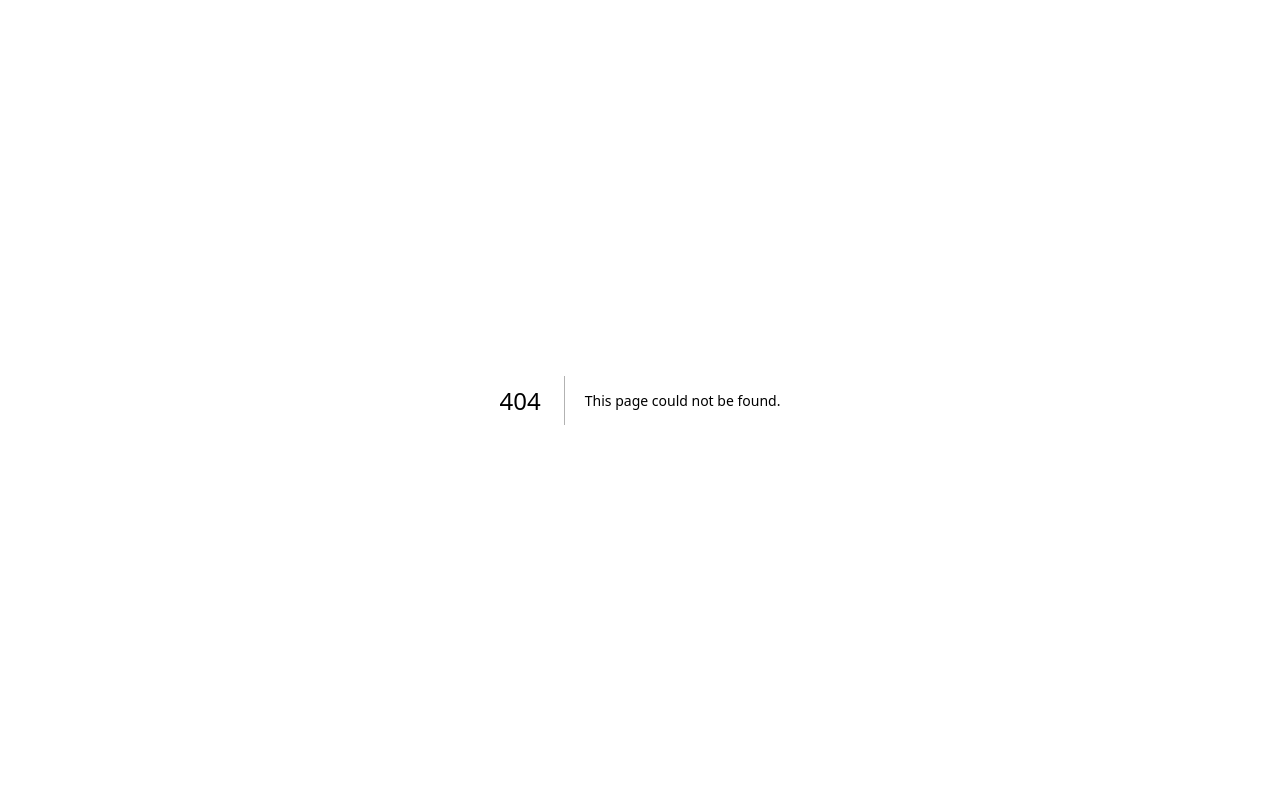
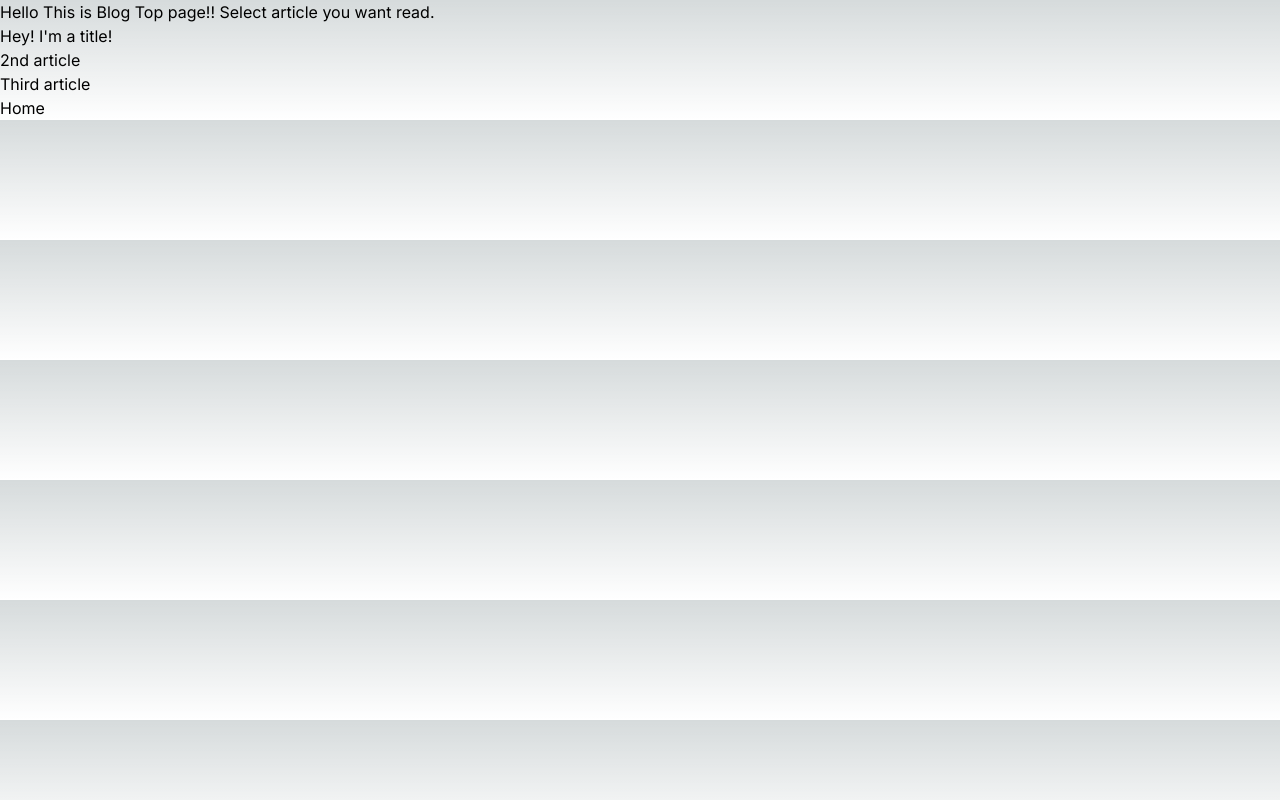
Before and after one commit to coppepam/app_router_tutorial, a Next.js app: page /blog in a window 1280 px wide. Before the commit this address had no page. Built offline with nearby package versions, Linux system fonts and the light colour scheme; data requests are answered from the project's data file.

Commit message:
Added blog as test of dynamic-route

```diff
--- /dev/null
+++ b/src/app/blog/[id]/page.tsx
@@ -0,0 +1,35 @@
+import Link from "next/link";
+import { type Article, ARTICLE_ENDPOINT } from "../components/articles";
+
+export async function generateStaticParams() {
+  const articles = await fetch(ARTICLE_ENDPOINT).then((res) => res.json());
+
+  return articles.map(({ id }: Article) => ({
+    id,
+  }));
+}
+
+async function getArticleDetail(id: Pick<Article, "id">): Promise<Article> {
+  const article = await fetch(`${ARTICLE_ENDPOINT}?id=${id}`).then((res) =>
+    res.json()
+  );
+
+  return article[0];
+}
+
+export default async function BlogDetail({
+  params,
+}: {
+  params: { id: Pick<Article, "id"> };
+}) {
+  const { id } = params;
+  const article = await getArticleDetail(id);
+  return (
+    <div className="grid place-items-center">
+      <h3>{article.title}</h3>
+      <div>{article.text}</div>
+      <Link href="/blog">Blog top</Link>
+      <Link href="/">Home</Link>
+    </div>
+  );
+}
--- /dev/null
+++ b/src/app/blog/components/articles.tsx
@@ -0,0 +1,8 @@
+export type Article = {
+  id: string;
+  title: string;
+  text: string;
+  date: string;
+};
+
+export const ARTICLE_ENDPOINT = "http://localhost:4030/articles";
--- /dev/null
+++ b/src/app/blog/page.tsx
@@ -0,0 +1,24 @@
+import Link from "next/link";
+import { type Article, ARTICLE_ENDPOINT } from "./components/articles";
+
+async function getArticles(): Promise<Article[]> {
+  const articles = await fetch(ARTICLE_ENDPOINT).then((res) => res.json());
+
+  return articles;
+}
+
+export default async function Blog() {
+  const articles = await getArticles();
+
+  return (
+    <>
+      <div>Hello This is Blog Top page!! Select article you want read.</div>
+      {articles.map((article) => (
+        <div key={article.id}>
+          <Link href={`/blog/${article.id}`}>{article.title}</Link>
+        </div>
+      ))}
+      <Link href="/">Home</Link>
+    </>
+  );
+}
```
